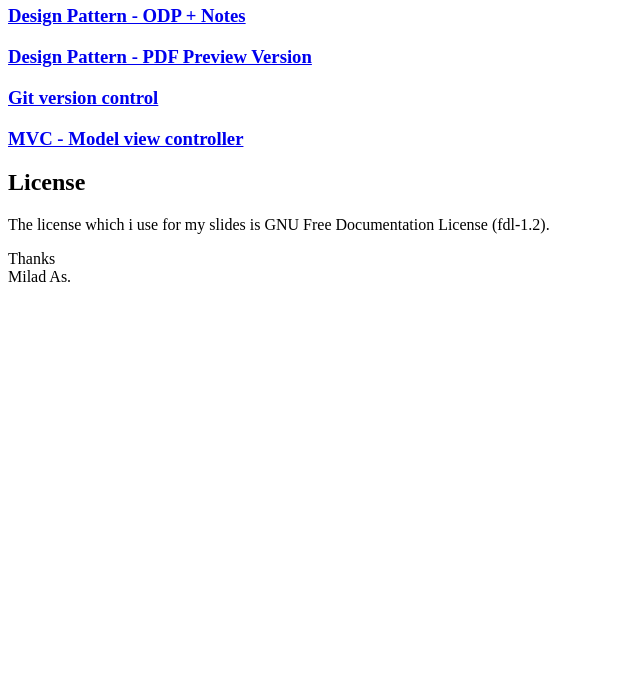
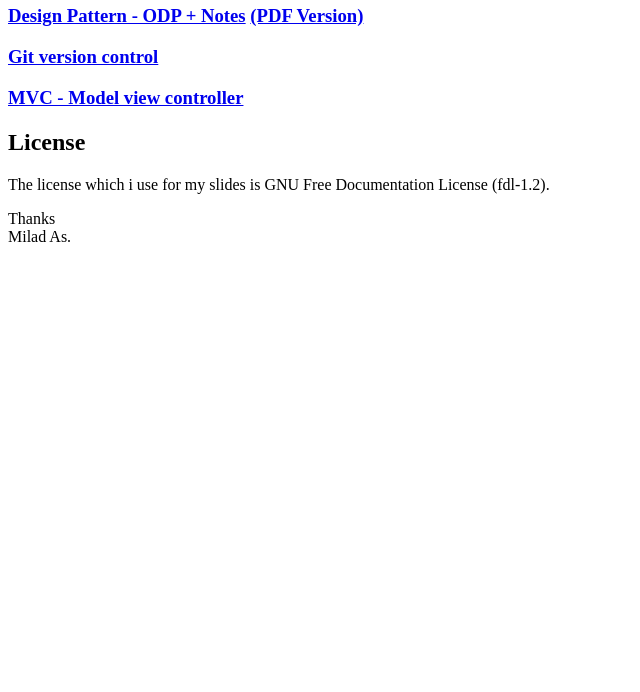
Before and after one commit to MiladAs/Slides, a plain HTML site: page index.html in a window 1280 px wide. Shown: the part 108-800 px from the top of the page, without its empty margins (0-640 px from the left). Drawn offline with Linux system fonts and the light colour scheme.

Commit message:
Add Design Pattern Final PDF
new pdf from odp added
preview pdf removed

```diff
--- a/index.html
+++ b/index.html
@@ -6,8 +6,10 @@
 <h1>Milad As - Presentations</h1>
 <h2>Slides</h2>
 
-<h3><a target="_blank" href="http://miladas.github.io/slides/design-pattern/design-pattern.odp">Design Pattern - ODP + Notes</a>
-<h3><a target="_blank" href="http://miladas.github.io/slides/design-pattern/Design-Pattern-Preview.pdf">Design Pattern - PDF Preview Version</a>
+<h3>
+	<a target="_blank" href="http://miladas.github.io/slides/design-pattern/design-pattern.odp">Design Pattern - ODP + Notes</a>
+	<a target="_blank" href="http://miladas.github.io/slides/design-pattern/design-pattern.pdf">(PDF Version)</a>
+</h3>
 <h3><a target="_blank" href="http://miladas.github.io/slides/git/">Git version control</a></h3>
 <h3><a target="_blank" href="http://miladas.github.io/slides/mvc/">MVC - Model view controller</a></h3>
 
```
Also changed, not shown: 2 other files.
